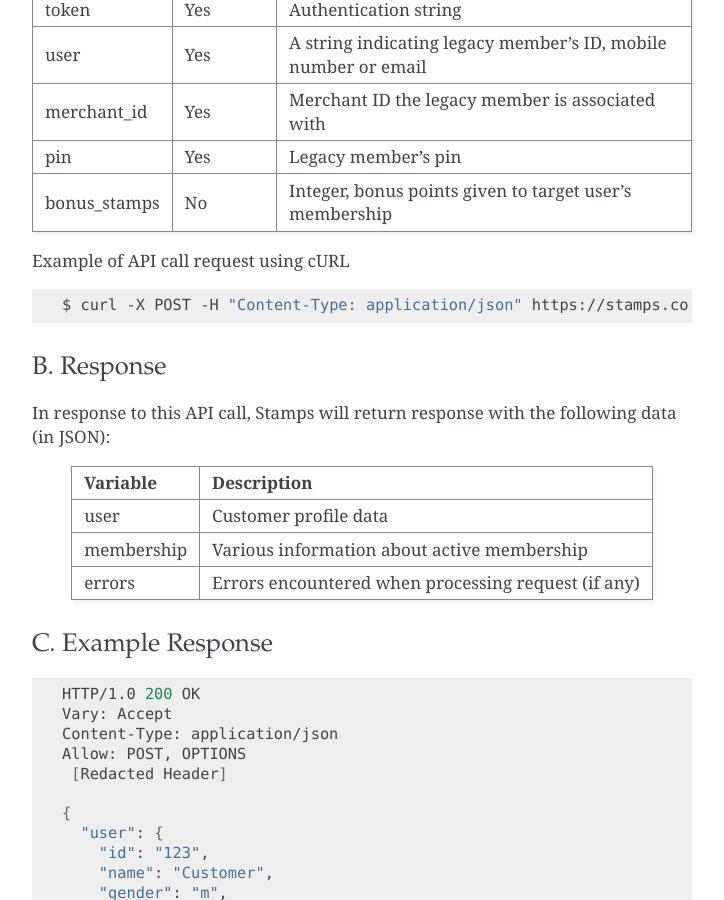
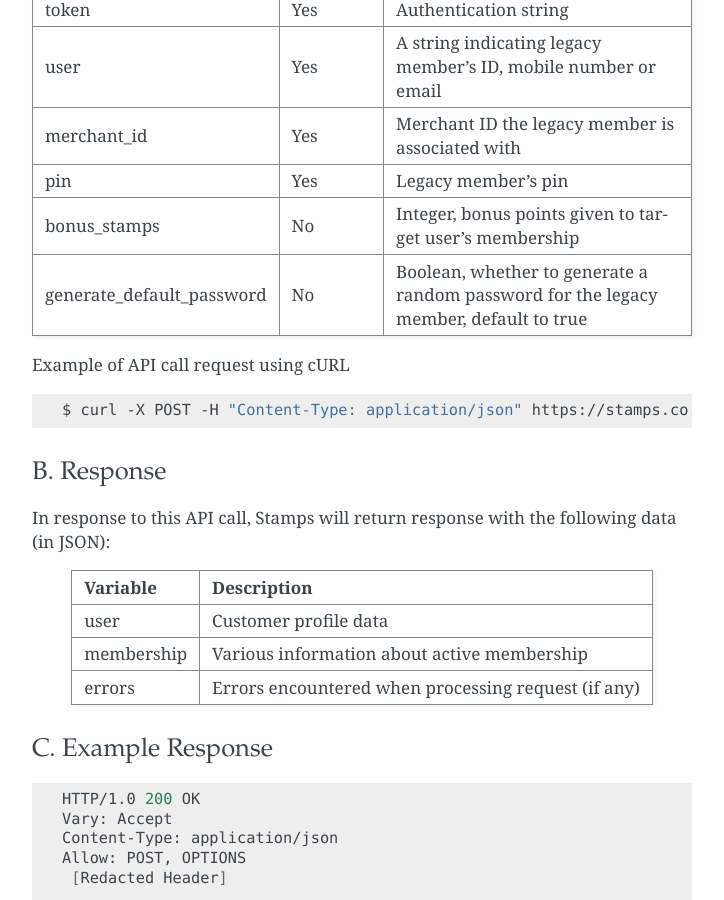
Before and after one commit to ui/stamps-api-docs, a Sphinx documentation site: the page built from source/legacy_members_api.rst, in a window 1280 px wide and 900 px high, scrolled down 6948 px. Shown: the whole window, without its empty margins (388-1112 px from the left). Built offline with Sphinx 7.4.7, drawn with Linux system fonts in a browser that asks for light colours.

Commit message:
Add `generate_default_passsword` field in legacy member activation

```diff
--- a/source/legacy_members_api.rst
+++ b/source/legacy_members_api.rst
@@ -344,15 +344,16 @@ A. Request
 -----------------------------
 This API turns a legacy member data into to an active membership.
 
-================ =========== =========================
-Parameter        Required    Description
-================ =========== =========================
-token            Yes         Authentication string
-user             Yes         A string indicating legacy member's ID, mobile number or email
-merchant_id      Yes         Merchant ID the legacy member is associated with
-pin              Yes         Legacy member's pin
-bonus_stamps     No          Integer, bonus points given to target user's membership
-================ =========== =========================
+============================ =========== =========================
+Parameter                    Required    Description
+============================ =========== =========================
+token                        Yes         Authentication string
+user                         Yes         A string indicating legacy member's ID, mobile number or email
+merchant_id                  Yes         Merchant ID the legacy member is associated with
+pin                          Yes         Legacy member's pin
+bonus_stamps                 No          Integer, bonus points given to target user's membership
+generate_default_password    No          Boolean, whether to generate a random password for the legacy member, default to true
+============================ =========== =========================
 
 
 Example of API call request using cURL
```
